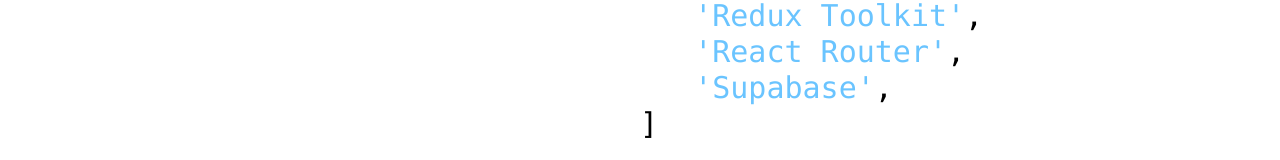
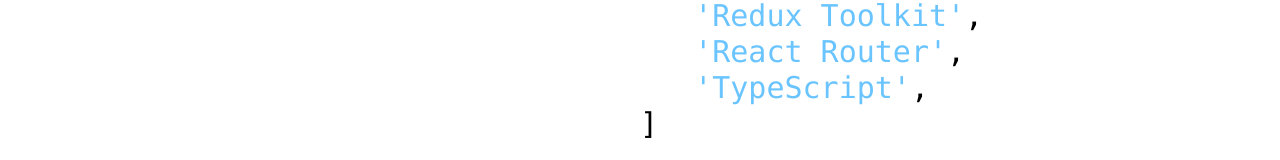
Before and after one commit to sandro21-glitch/portfolio, a React (Create React App) app: page / in a window 1280 px wide. Shown: the part 3926-4086 px from the top of the page. Built offline with nearby package versions, Linux system fonts and the light colour scheme.

Commit message:
update Tech.js

```diff
--- a/src/components/Tech.js
+++ b/src/components/Tech.js
@@ -37,7 +37,7 @@
               <span className="text-highlightBlue">   'Redux Toolkit'</span>,<br />
               <span className="text-highlightBlue">   'React Router'</span>,
               <br />
-              <span className="text-highlightBlue">   'Supabase'</span>,<br />]
+              <span className="text-highlightBlue">   'TypeScript'</span>,<br />]
             </pre>
           </div>
         </div>
```
